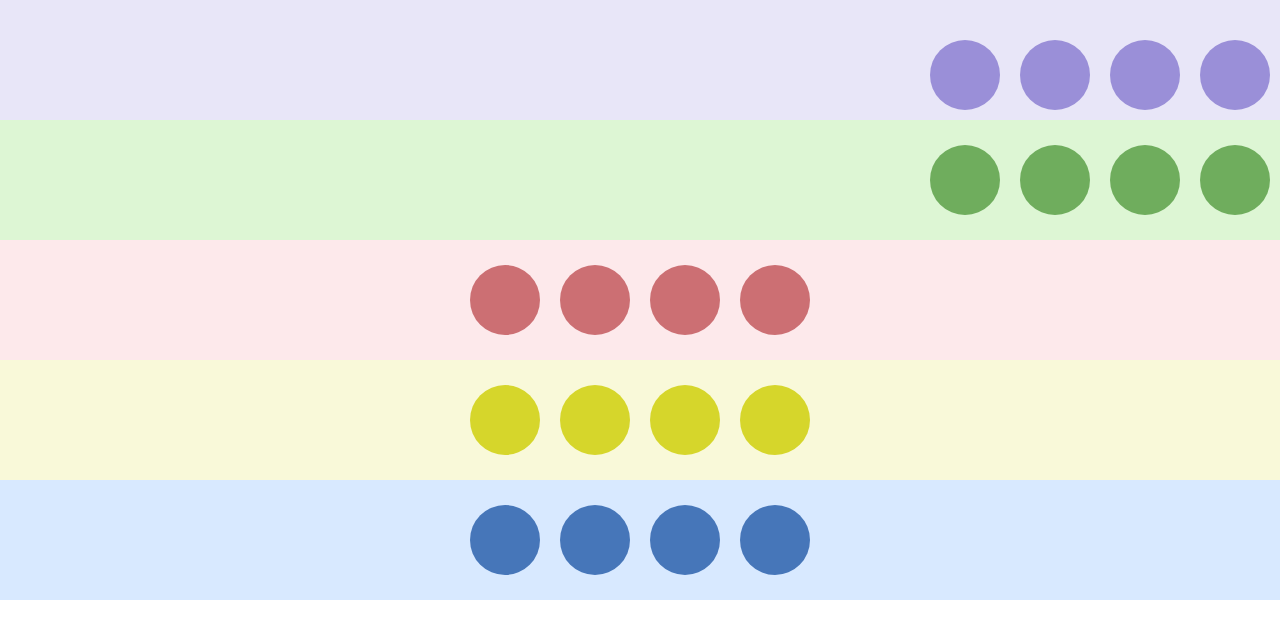
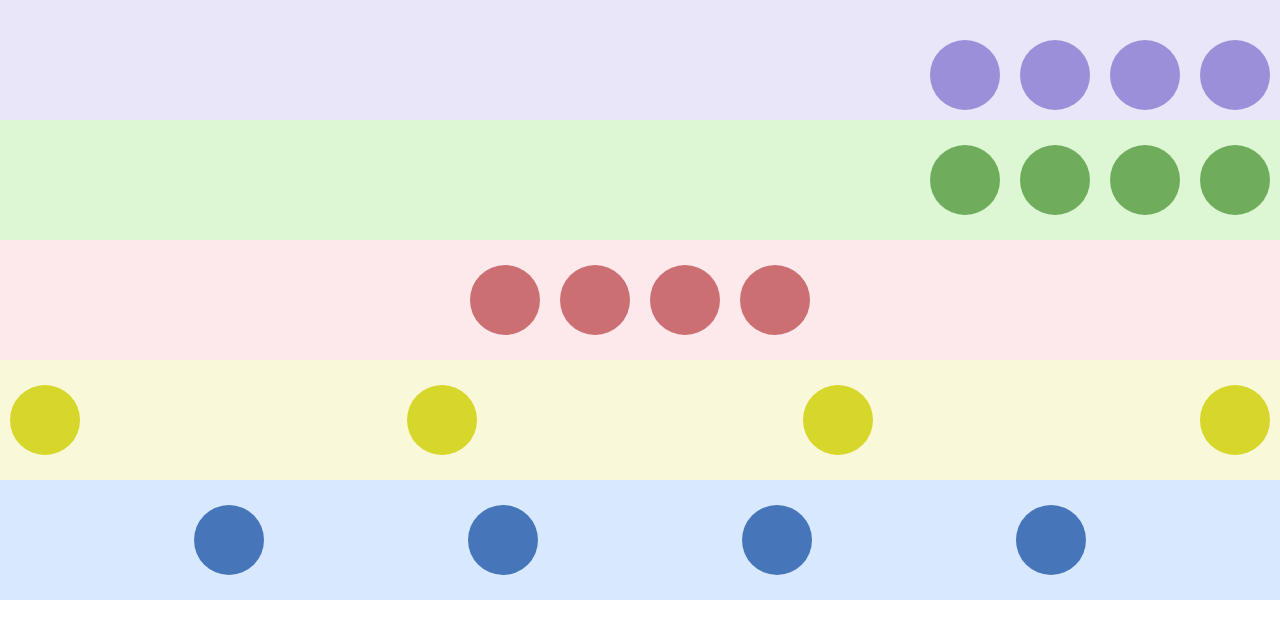
Before and after one commit to eojotta/flex, a plain HTML site: page index.html in a window 1280 px wide. Drawn offline with Linux system fonts and the light colour scheme.

Commit message:
Criado os Circulos

```diff
--- a/style.css
+++ b/style.css
@@ -23,8 +23,16 @@ align-items: center; }
 
 .linha3 { background-color: #fde9eb; }
 
-.linha4 { background-color: #f9f9d9; }
-  .linha5 { background-color: #d8e9ff; }
+.linha4 { background-color: #f9f9d9;
+display: flex;
+justify-content: space-between;
+align-items: center;}
+
+  .linha5 { background-color: #d8e9ff;
+    display: flex;
+    justify-content: space-evenly;
+
+ }
 
 
   .circulo {
```
